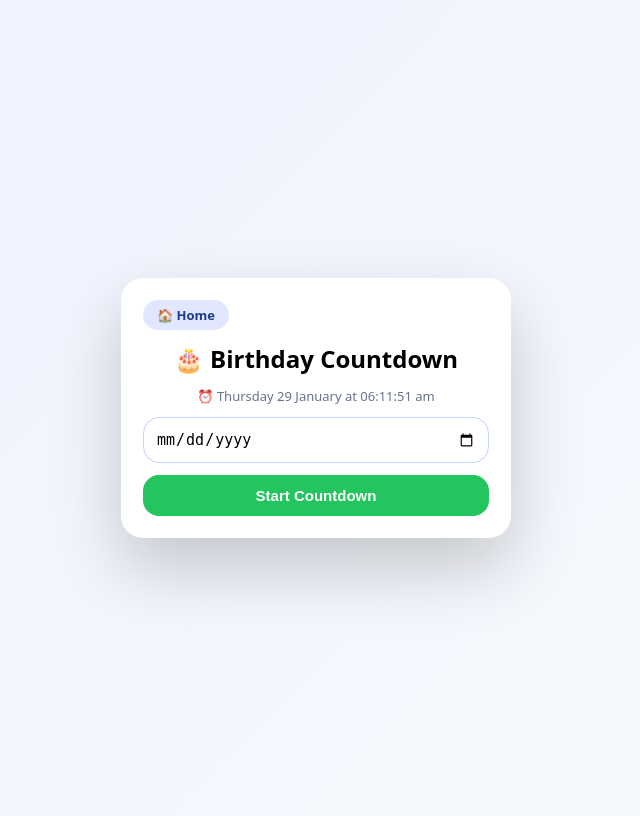
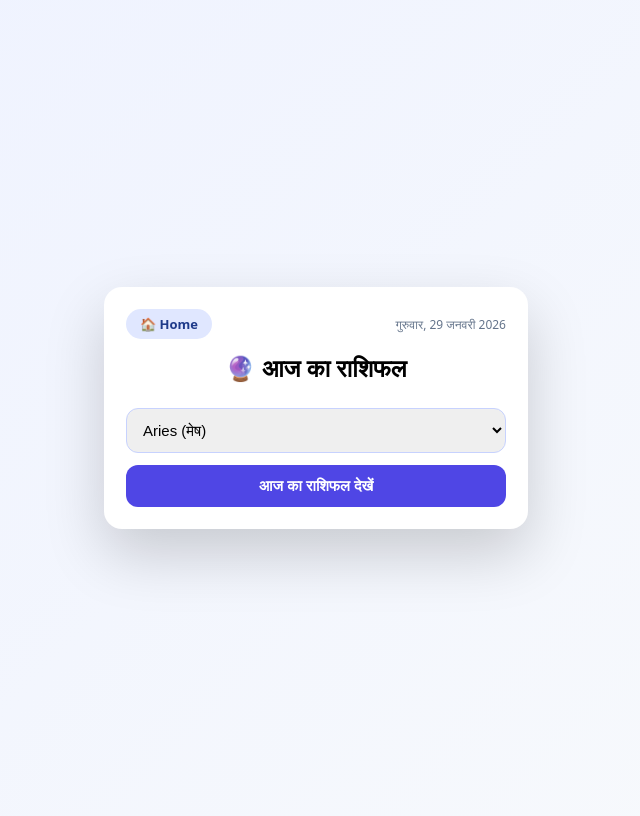
Before and after one commit to nr1432r-pixel/bharattoolbox, a Flask app: page /astrology in a window 1280 px wide. Shown: the whole page, without its empty margins (324-964 px from the left). Run offline with Flask 3, Linux system fonts and the light colour scheme; some libraries are stand-ins or nearby versions.

Commit message:
Update astrology.html

```diff
--- a/templates/astrology.html
+++ b/templates/astrology.html
@@ -1,18 +1,11 @@
 <!DOCTYPE html>
-<html lang="en">
+<html lang="hi">
 <head>
 <meta charset="UTF-8">
-<title>Birthday Countdown | Bharat Toolbox</title>
+<title>आज का राशिफल | Bharat Toolbox</title>
 <meta name="viewport" content="width=device-width, initial-scale=1">
 
 <style>
-:root{
-  --primary:#22c55e;
-  --blue:#0ea5e9;
-  --card:#ffffff;
-  --muted:#64748b;
-}
-*{box-sizing:border-box}
 body{
   background:linear-gradient(135deg,#eef2ff,#f8fafc);
   font-family:system-ui,-apple-system,Segoe UI;
@@ -22,16 +15,16 @@ body{
   min-height:100vh;
 }
 .card{
-  width:390px;
-  background:var(--card);
+  width:380px;
+  background:#fff;
   padding:22px;
-  border-radius:22px;
-  box-shadow:0 30px 70px rgba(0,0,0,.2);
-  text-align:center;
+  border-radius:18px;
+  box-shadow:0 25px 60px rgba(0,0,0,.18);
 }
 .top{
   display:flex;
   justify-content:space-between;
+  align-items:center;
 }
 .home{
   background:#e0e7ff;
@@ -42,60 +35,45 @@ body{
   font-size:13px;
   font-weight:600;
 }
-h2{margin:12px 0}
-.time{
-  font-size:13px;
-  color:var(--muted);
+.date{
+  font-size:12px;
+  color:#64748b;
 }
-input,button{
+h2{text-align:center;margin:12px 0}
+select,button{
   width:100%;
   padding:12px;
   margin-top:12px;
-  border-radius:16px;
+  border-radius:12px;
+  border:1px solid #c7d2fe;
   font-size:15px;
-  border:1px solid #c7d2fe;
 }
 button{
-  background:var(--primary);
-  color:#fff;
+  background:#4f46e5;
+  color:white;
   border:none;
   font-weight:800;
-  cursor:pointer;
 }
-.count{
+.result{
+  margin-top:16px;
+  background:#f1f5f9;
+  padding:14px;
+  border-radius:14px;
+  line-height:1.7;
   display:none;
-  margin-top:18px;
-  background:#f1f5f9;
-  padding:16px;
-  border-radius:18px;
 }
-.timer{
-  display:grid;
-  grid-template-columns:repeat(4,1fr);
-  gap:10px;
-  margin-top:12px;
+.tag{
+  font-size:11px;
+  padding:4px 10px;
+  background:#dbeafe;
+  color:#1e40af;
+  border-radius:999px;
+  display:inline-block;
+  margin-right:6px;
 }
-.box{
-  background:white;
-  border-radius:14px;
-  padding:10px;
-}
-.num{
-  font-size:22px;
-  font-weight:900;
-}
-.lbl{
-  font-size:11px;
-  color:var(--muted);
-}
-.big{
-  margin-top:14px;
-  font-size:17px;
-  font-weight:800;
-}
-.share{
-  background:var(--blue);
-  margin-top:14px;
+.mood{
+  margin-top:8px;
+  font-weight:700;
 }
 </style>
 </head>
@@ -106,106 +84,104 @@ button{
 
   <div class="top">
     <a href="/" class="home">🏠 Home</a>
+    <div class="date" id="today"></div>
   </div>
 
-  <h2>🎂 Birthday Countdown</h2>
-  <div class="time" id="nowTime"></div>
+  <h2>🔮 आज का राशिफल</h2>
 
-  <input type="date" id="dob">
-  <button onclick="start()">Start Countdown</button>
+  <select id="rashi">
+    <option value="aries">Aries (मेष)</option>
+    <option value="taurus">Taurus (वृषभ)</option>
+    <option value="gemini">Gemini (मिथुन)</option>
+    <option value="cancer">Cancer (कर्क)</option>
+    <option value="leo">Leo (सिंह)</option>
+    <option value="virgo">Virgo (कन्या)</option>
+    <option value="libra">Libra (तुला)</option>
+    <option value="scorpio">Scorpio (वृश्चिक)</option>
+    <option value="sagittarius">Sagittarius (धनु)</option>
+    <option value="capricorn">Capricorn (मकर)</option>
+    <option value="aquarius">Aquarius (कुंभ)</option>
+    <option value="pisces">Pisces (मीन)</option>
+  </select>
 
-  <div class="count" id="box">
+  <button onclick="showRashi()">आज का राशिफल देखें</button>
 
-    <div class="timer">
-      <div class="box"><div class="num" id="d">0</div><div class="lbl">Days</div></div>
-      <div class="box"><div class="num" id="h">0</div><div class="lbl">Hours</div></div>
-      <div class="box"><div class="num" id="m">0</div><div class="lbl">Minutes</div></div>
-      <div class="box"><div class="num" id="s">0</div><div class="lbl">Seconds</div></div>
-    </div>
-
-    <div class="big" id="msg"></div>
-    <div class="big" id="age"></div>
-    <div class="big" id="lived"></div>
-
-    <button class="share" onclick="share()">📤 Share Countdown</button>
-
-  </div>
+  <div id="out" class="result"></div>
 
 </div>
 
 <script>
-let timer;
-let birthDate;
+// 📅 TODAY DATE (HINDI)
+const hindiDays=["रविवार","सोमवार","मंगलवार","बुधवार","गुरुवार","शुक्रवार","शनिवार"];
+const hindiMonths=["जनवरी","फ़रवरी","मार्च","अप्रैल","मई","जून","जुलाई","अगस्त","सितंबर","अक्टूबर","नवंबर","दिसंबर"];
+const now=new Date();
+document.getElementById("today").innerText=
+`${hindiDays[now.getDay()]}, ${now.getDate()} ${hindiMonths[now.getMonth()]} ${now.getFullYear()}`;
 
-function updateClock(){
-  const now=new Date();
-  nowTime.innerText =
-    "⏰ " + now.toLocaleString("en-IN",{
-      weekday:"long",day:"numeric",month:"long",
-      hour:"2-digit",minute:"2-digit",second:"2-digit"
-    });
+// 🔮 RASHI NAMES
+const rashiHindi={
+  aries:"मेष", taurus:"वृषभ", gemini:"मिथुन", cancer:"कर्क",
+  leo:"सिंह", virgo:"कन्या", libra:"तुला", scorpio:"वृश्चिक",
+  sagittarius:"धनु", capricorn:"मकर", aquarius:"कुंभ", pisces:"मीन"
+};
+
+// 🧠 BIG PREDICTION POOL
+const pool=[
+{
+ day:"आज मन सकारात्मक रहेगा।",
+ career:"नए अवसर मिल सकते हैं।",
+ money:"आमदनी बढ़ने के संकेत हैं।",
+ love:"रिश्तों में भरोसा बढ़ेगा।",
+ health:"स्वास्थ्य अच्छा रहेगा।",
+ mood:"✨ शुभ दिन"
+},
+{
+ day:"थोड़ा संयम रखें।",
+ career:"काम का दबाव रह सकता है।",
+ money:"खर्च सोच-समझकर करें।",
+ love:"भावनाओं पर नियंत्रण रखें।",
+ health:"आराम जरूरी है।",
+ mood:"⚠️ सतर्क रहें"
+},
+{
+ day:"भाग्य आज साथ देगा।",
+ career:"उन्नति के योग बन रहे हैं।",
+ money:"रुका पैसा मिल सकता है।",
+ love:"पुराना संपर्क दोबारा होगा।",
+ health:"ऊर्जा महसूस करेंगे।",
+ mood:"🚀 भाग्यशाली दिन"
+},
+{
+ day:"नई शुरुआत के लिए अच्छा दिन।",
+ career:"सीनियर खुश रहेंगे।",
+ money:"निवेश से लाभ मिल सकता है।",
+ love:"घर में खुशी आएगी।",
+ health:"मन शांत रहेगा।",
+ mood:"🌸 सकारात्मक दिन"
 }
-setInterval(updateClock,1000);
+];
 
-function start(){
-  clearInterval(timer);
-  const input=dob.value;
-  if(!input){ alert("Select birth date first 🎯"); return; }
+// 🔹 SUPER SMART ENGINE
+function showRashi(){
+  const key=rashi.value;
+  const seed=now.getDate()+now.getMonth()*7+key.length;
+  const p=pool[seed % pool.length];
 
-  birthDate=new Date(input);
+  const box=document.getElementById("out");
   box.style.display="block";
 
-  timer=setInterval(updateCountdown,1000);
-  updateCountdown();
-}
+  box.innerHTML=`
+    <span class="tag">🇮🇳 ${rashiHindi[key]} राशि</span>
+    <span class="tag">आज का राशिफल</span>
 
-function updateCountdown(){
-  const now=new Date();
+    <div class="mood">${p.mood}</div><br>
 
-  // next birthday
-  let next=new Date(birthDate);
-  next.setFullYear(now.getFullYear());
-  if(next < now) next.setFullYear(now.getFullYear()+1);
-
-  const diff=next-now;
-
-  if(diff<=0){
-    msg.innerText="🎉 HAPPY BIRTHDAY 🎉";
-    age.innerText="Today is your special day 🎂";
-    lived.innerText="";
-    clearInterval(timer);
-    return;
-  }
-
-  const days=Math.floor(diff/86400000);
-  const hrs=Math.floor(diff/3600000)%24;
-  const min=Math.floor(diff/60000)%60;
-  const sec=Math.floor(diff/1000)%60;
-
-  d.innerText=days;
-  h.innerText=hrs;
-  m.innerText=min;
-  s.innerText=sec;
-
-  // Age
-  let years=now.getFullYear()-birthDate.getFullYear();
-  if(
-    now.getMonth()<birthDate.getMonth() ||
-    (now.getMonth()==birthDate.getMonth() && now.getDate()<birthDate.getDate())
-  ) years--;
-
-  const livedDays=Math.floor((now-birthDate)/86400000);
-
-  msg.innerText=`🎊 ${days} days remaining`;
-  age.innerText=`🎈 Turning ${years+1} years old`;
-  lived.innerText=`⏳ You have lived ${years} years & ${livedDays} days`;
-}
-
-function share(){
-  const text=`🎂 My birthday is coming!\nOnly ${d.innerText} days left 🎉`;
-  navigator.share
-    ? navigator.share({text})
-    : alert("Copy & share:\n\n"+text);
+    <b>🔮 दिन:</b> ${p.day}<br>
+    <b>💼 करियर:</b> ${p.career}<br>
+    <b>💰 पैसा:</b> ${p.money}<br>
+    <b>❤️ प्रेम:</b> ${p.love}<br>
+    <b>🧘 स्वास्थ्य:</b> ${p.health}
+  `;
 }
 </script>
 
```
